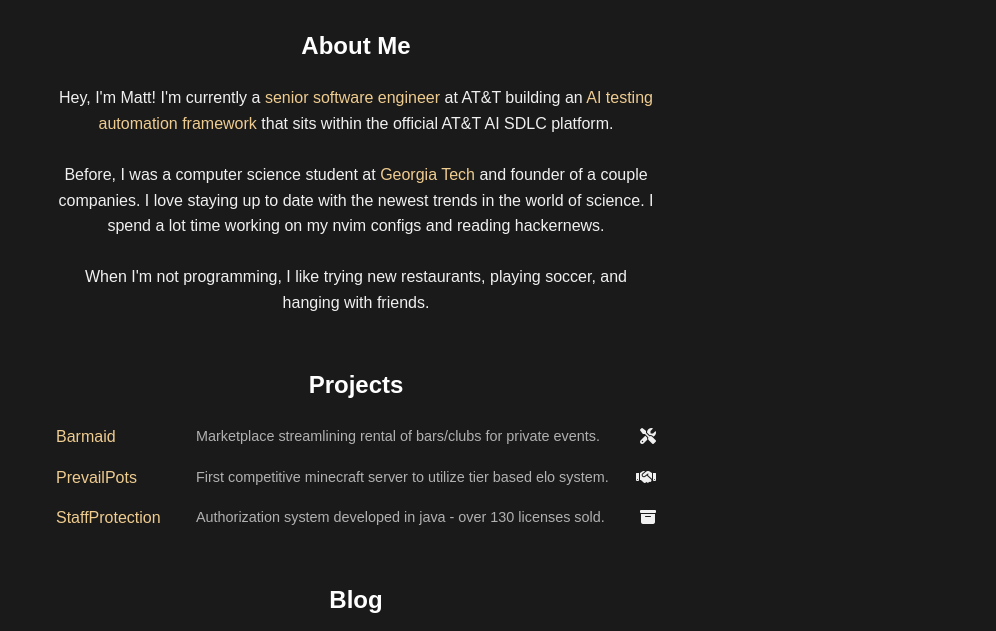
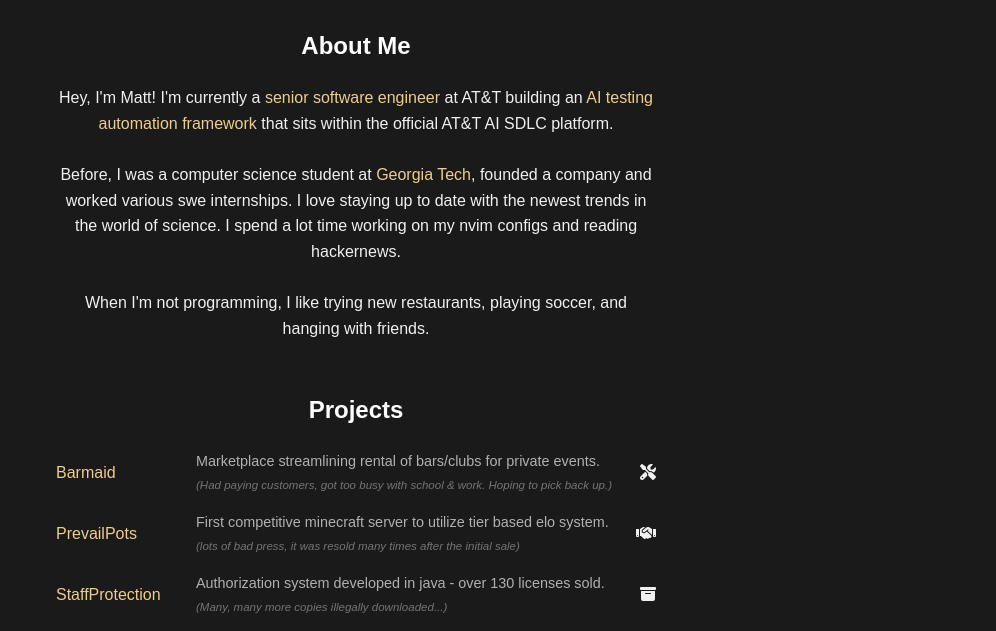
Before and after one commit to matthewmarion/my-site, a plain HTML site: page index.html in a window 1280 px wide. Shown: the part 169-800 px from the top of the page, without its empty margins (284-1280 px from the left). Drawn offline with Linux system fonts and the light colour scheme.

Commit message:
added resume and altered text

```diff
--- a/index.html
+++ b/index.html
@@ -288,6 +288,13 @@
                 margin-bottom: 15px;
             }
         }
+
+        .additional-info {
+            font-size: 0.8em;
+            color: var(--text-color);
+            opacity: 0.6;
+            font-style: italic;
+        }
     </style>
     <link rel="stylesheet" href="https://cdnjs.cloudflare.com/ajax/libs/font-awesome/6.4.0/css/all.min.css">
 </head>
@@ -301,7 +308,7 @@
                 <div class="social-links">
                     <a href="https://github.com/matthewmarion" target="_blank" aria-label="GitHub"><i class="fab fa-github"></i></a>
                     <a href="https://www.linkedin.com/in/matthew-marion-b62192128/" target="_blank" aria-label="LinkedIn"><i class="fab fa-linkedin"></i></a>
-                    <a href="" target="_blank" aria-label="Resume"><i class="fa-solid fa-file-pdf"></i></a>
+                    <a href="./resume.pdf" target="_blank" aria-label="Resume"><i class="fa-solid fa-file-pdf"></i></a>
                     <a href="https://twitter.com/matthm04" target="_blank" aria-label="Twitter"><i class="fab fa-twitter"></i></a>
                 </div>
             </div>
@@ -316,8 +323,8 @@
                framework</span> that sits within the official AT&T AI SDLC platform.
 
                <br><br>
-               Before, I was a computer science student at <span class="keyword">Georgia Tech</span>
-               and founder of a couple companies. I love staying up to date with the newest trends in the world of science.
+               Before, I was a computer science student at <span class="keyword">Georgia Tech</span>,
+               founded a company and worked various swe internships. I love staying up to date with the newest trends in the world of science.
                I spend a lot time working on my nvim configs and reading hackernews.
 
                <br><br>
@@ -331,8 +338,8 @@
         <h2>Projects</h2>
         <div class="projects-list">
             <div class="project-item">
-                <a href="#" class="project-title">Barmaid</a>
-                <span class="project-description">Marketplace streamlining rental of bars/clubs for private events.</span>
+                <a href="https://www.linkedin.com/company/barmaid/" class="project-title">Barmaid</a>
+                <span class="project-description">Marketplace streamlining rental of bars/clubs for private events. <span class="additional-info">(Had paying customers, got too busy with school & work. Hoping to pick back up.)</span></span>
                 <span class="project-status">
                     <i class="fas fa-tools"></i>
                     <span class="tooltip">In Development</span>
@@ -340,7 +347,7 @@
             </div>
             <div class="project-item">
                 <a href="#" class="project-title">PrevailPots</a>
-                <span class="project-description">First competitive minecraft server to utilize tier based elo system.</span>
+                <span class="project-description">First competitive minecraft server to utilize tier based elo system. <span class="additional-info">(lots of bad press, it was resold many times after the initial sale)</span></span>
                 <span class="project-status">
                     <i class="fas fa-handshake"></i>
                     <span class="tooltip">Acquired</span>
@@ -348,7 +355,7 @@
             </div>
             <div class="project-item">
                 <a href="#" class="project-title">StaffProtection</a>
-                <span class="project-description">Authorization system developed in java - over 130 licenses sold.</span>
+                <span class="project-description">Authorization system developed in java - over 130 licenses sold. <span class="additional-info">(Many, many more copies illegally downloaded...)</span></span>
                 <span class="project-status">
                     <i class="fas fa-box-archive"></i>
                     <span class="tooltip">Retired<span>
```
Also changed, not shown: 1 other file.
